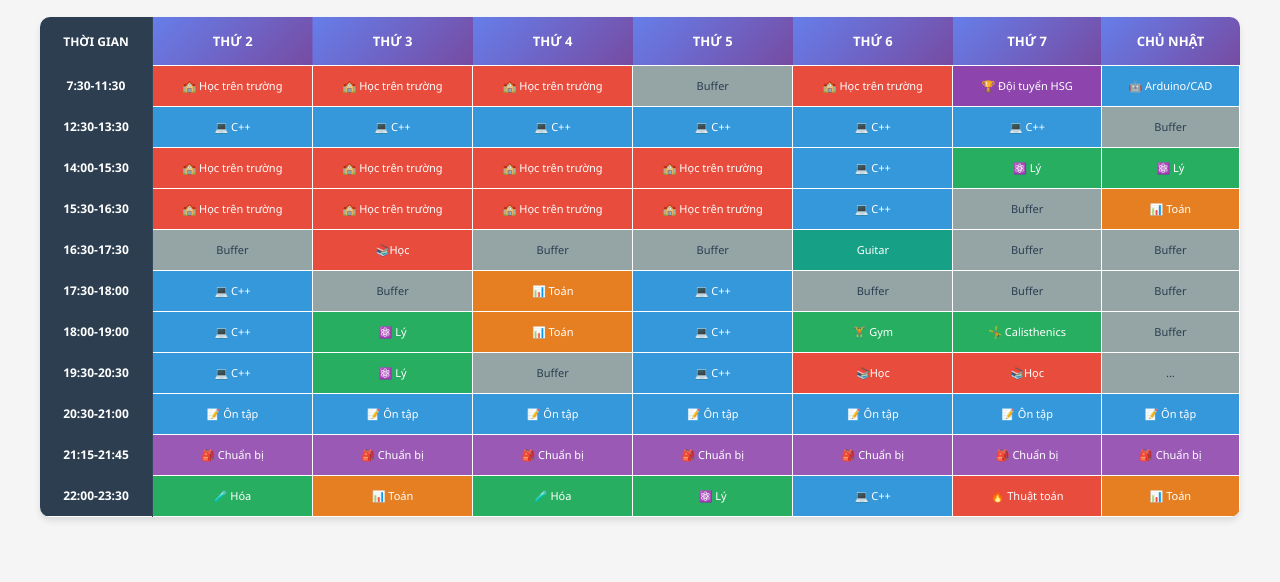
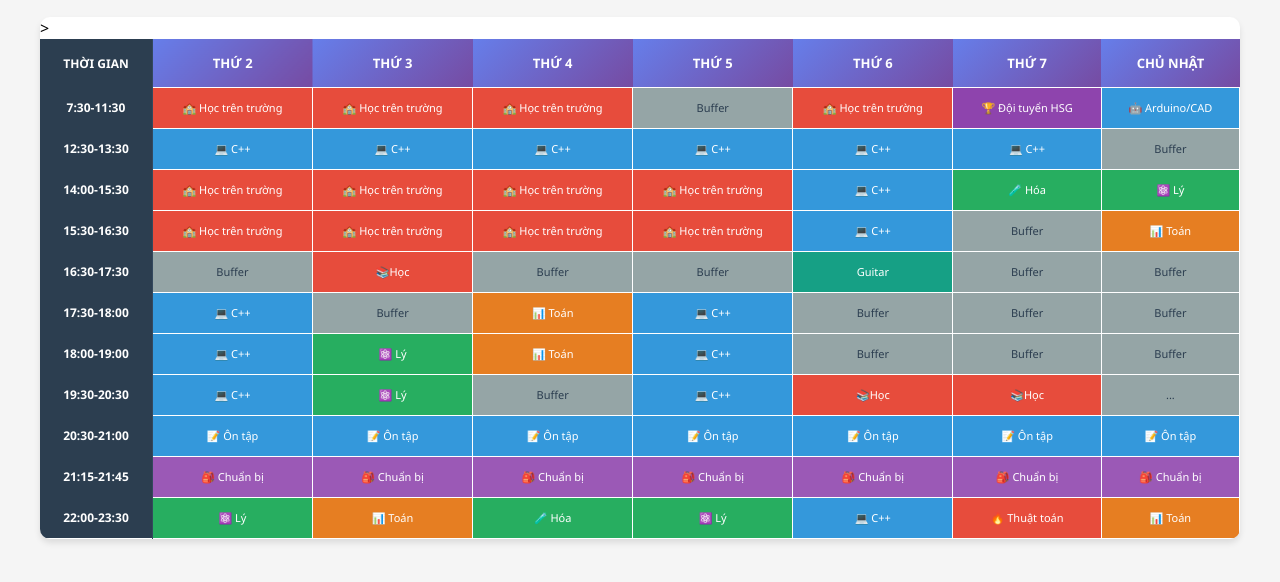
Before and after one commit to Law-Coder2010/TKB, a plain HTML site: page index.html in a window 1280 px wide. Shown: the part 60-642 px from the top of the page. Drawn offline with Linux system fonts and the light colour scheme.

Commit message:
Update index.html

```diff
--- a/index.html
+++ b/index.html
@@ -166,7 +166,7 @@
                     <td class="subject-cell onschool">🏫 Học trên trường</td>
                     <td class="subject-cell onschool">🏫 Học trên trường</td>
                     <td class="subject-cell cpp">💻 C++</td>
-                    <td class="subject-cell chemistry_physics">⚛️ Lý</td>
+                    <td class="subject-cell chemistry_physics">🧪 Hóa</td>
                     <td class="subject-cell chemistry_physics">⚛️ Lý</td>
                 </tr>
                 <tr>
@@ -205,8 +205,8 @@
                     <td class="subject-cell chemistry_physics">⚛️ Lý</td>
                     <td class="subject-cell math">📊 Toán</td>
                     <td class="subject-cell cpp">💻 C++</td>
-                    <td class="subject-cell gym">🏋️ Gym</td>
-                    <td class="subject-cell calisthenics">🤸 Calisthenics</td>
+                    <td class="subject-cell break">Buffer</td>>
+                    <td class="subject-cell break">Buffer</td>
                     <td class="subject-cell break">Buffer</td>
                 </tr>
                    <tr>
@@ -241,7 +241,7 @@
                 </tr>
                 <tr>
                     <td class="time-header">22:00-23:30</td>
-                    <td class="subject-cell chemistry_physics">🧪 Hóa</td>
+                    <td class="subject-cell chemistry_physics">⚛️ Lý</td>
                     <td class="subject-cell math">📊 Toán</td>
                     <td class="subject-cell chemistry_physics">🧪 Hóa</td>
                     <td class="subject-cell chemistry_physics">⚛️ Lý</td>
```
